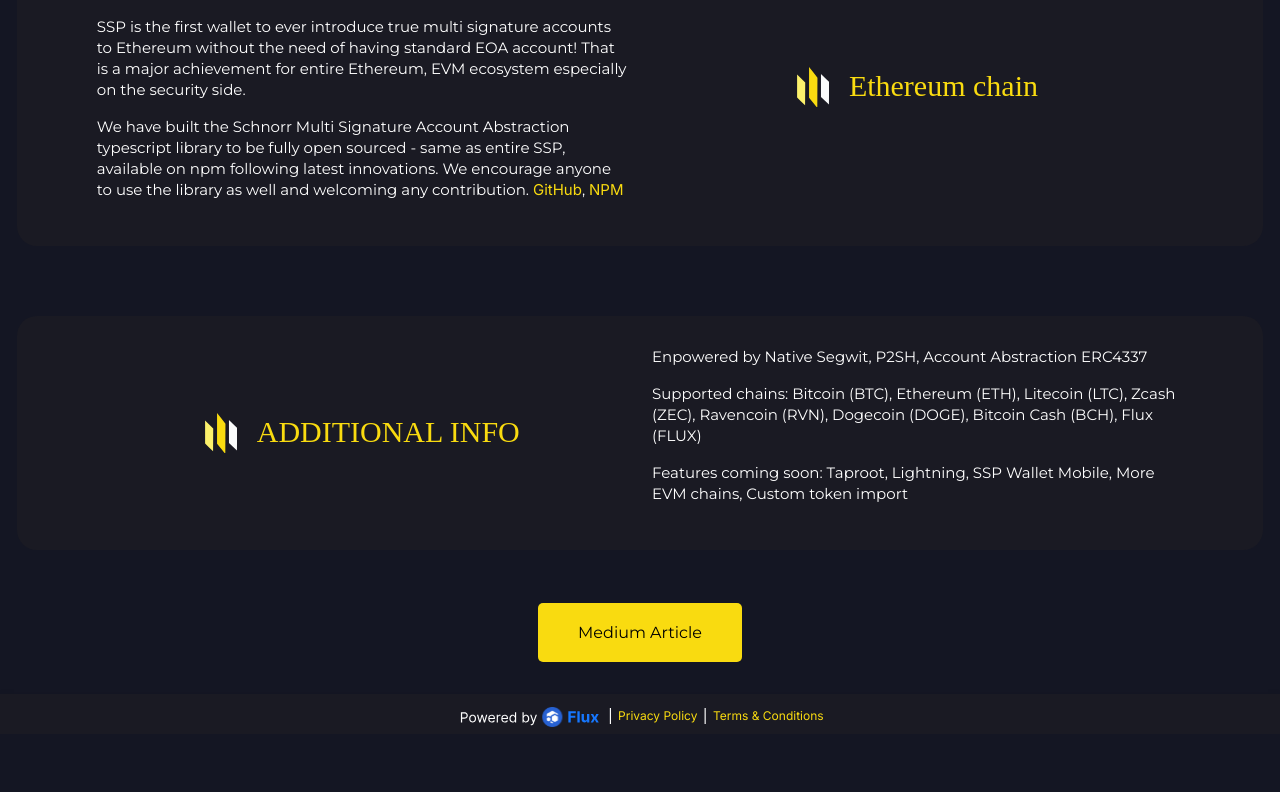
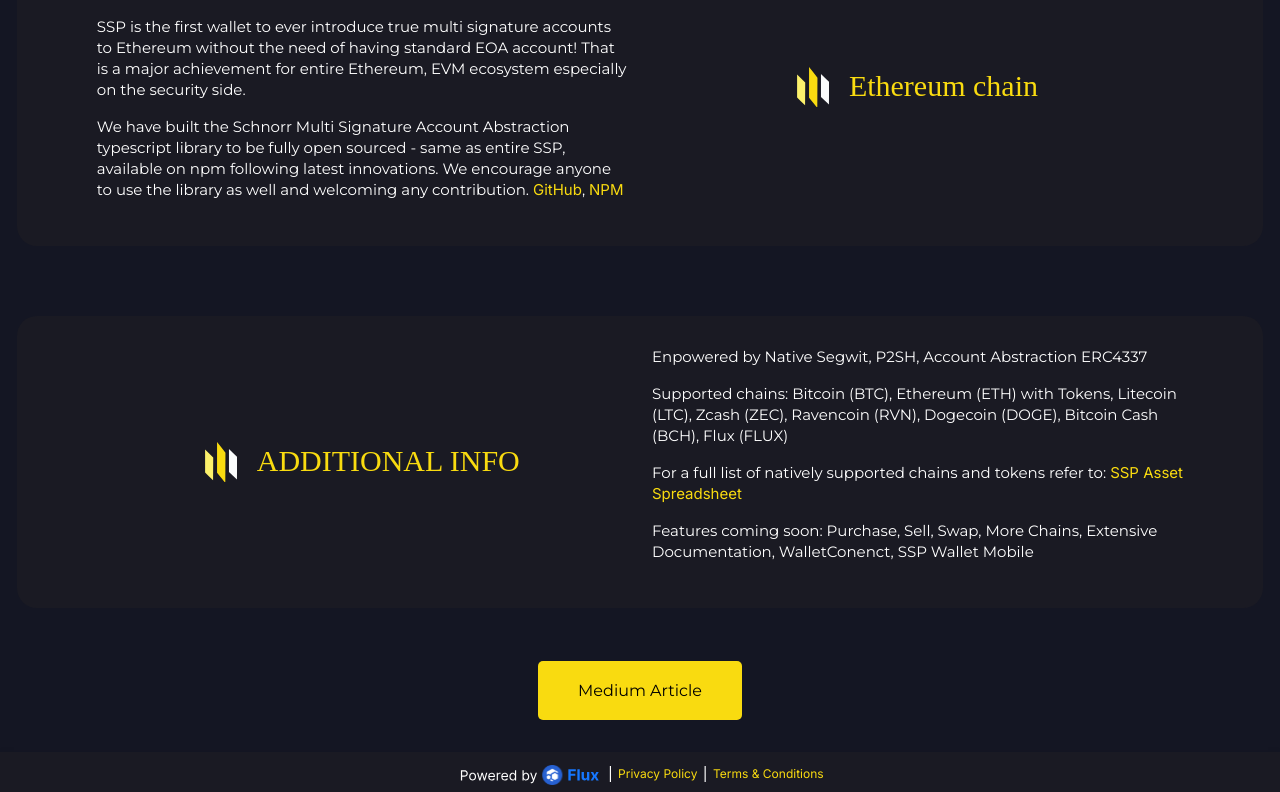
Before and after one commit to RunOnFlux/ssp-website-new, a Next.js app: page /features in a window 1280 px wide. Shown: the part 2806-3598 px from the top of the page. Before the commit the page ends 3540 px from the top, so only its background shows below. Built offline with nearby package versions, Linux system fonts and the light colour scheme; a web font is replaced by a local one.

Commit message:
add assets page, brave, minor

```diff
--- a/components/downloadPage/downloadPage.js
+++ b/components/downloadPage/downloadPage.js
@@ -3,6 +3,7 @@
 import Image from "next/image";
 import QRCode from "react-qr-code";
 import chrome from "../../public/images/chrome.svg"
+import brave from "../../public/images/brave.svg"
 import walletSeed from "../../public/images/Wallet Seed.svg"
 // import browsers from "../../public/images/browsers.svg"
 import playstore from "../../public/images/playstore.svg"
@@ -42,6 +43,8 @@
                                         </div>
                                         <h6>supported browsers</h6>
                                         <Image alt="img" src={chrome} />
+                                        &nbsp; &nbsp; &nbsp; &nbsp;
+                                        <Image alt="img" src={brave} />
                                     </div>
                                 </div>
                             </Link>
--- a/components/featuresPage/featuresPage.js
+++ b/components/featuresPage/featuresPage.js
@@ -131,8 +131,9 @@
                                 </div>
                                 <div className="col-md-6">
                                     <p>Enpowered by Native Segwit, P2SH, Account Abstraction ERC4337</p>
-                                    <p>Supported chains: Bitcoin (BTC), Ethereum (ETH), Litecoin (LTC), Zcash (ZEC), Ravencoin (RVN), Dogecoin (DOGE), Bitcoin Cash (BCH), Flux (FLUX)</p>
-                                    <p>Features coming soon: Taproot, Lightning, SSP Wallet Mobile, More EVM chains, Custom token import</p>
+                                    <p>Supported chains: Bitcoin (BTC), Ethereum (ETH) with Tokens, Litecoin (LTC), Zcash (ZEC), Ravencoin (RVN), Dogecoin (DOGE), Bitcoin Cash (BCH), Flux (FLUX)</p>
+                                    <p className={styles.links}>For a full list of natively supported chains and tokens refer to: <Link href="https://docs.google.com/spreadsheets/d/1GUqGeV4hCwjKlxazY1vPY52owrEqXQ1UTchOKfkyS7c" target="_blank">SSP Asset Spreadsheet</Link></p>
+                                    <p>Features coming soon: Purchase, Sell, Swap, More Chains, Extensive Documentation, WalletConenct, SSP Wallet Mobile</p>
                                 </div>
                             </div>
                         </div>
--- a/components/supportPage/supportPage.js
+++ b/components/supportPage/supportPage.js
@@ -185,7 +185,7 @@
                             <Accordion.Item eventKey="10">
                                 <Accordion.Header>Can I run Flux Nodes</Accordion.Header>
                                 <Accordion.Body>
-                                    Absolutely! SSP supports Flux Nodes operation in seamless manner - there are already millions of Flux locked in SSP powered Flux Nodes. Navigate to Nodes tab and set your node up! Needless to say, Fusion for SSP is in development and will arrive soon.
+                                    Absolutely! SSP supports Flux Nodes operation in seamless manner - there are already millions of Flux locked in SSP powered Flux Nodes. Navigate to Nodes tab and set your node up! Fusion Parallel Asset Rewards Claiming is also available in SSP.
                                 </Accordion.Body>
                             </Accordion.Item>
                         </Accordion>
```
Also changed, not shown: public/images/brave.svg (added).
